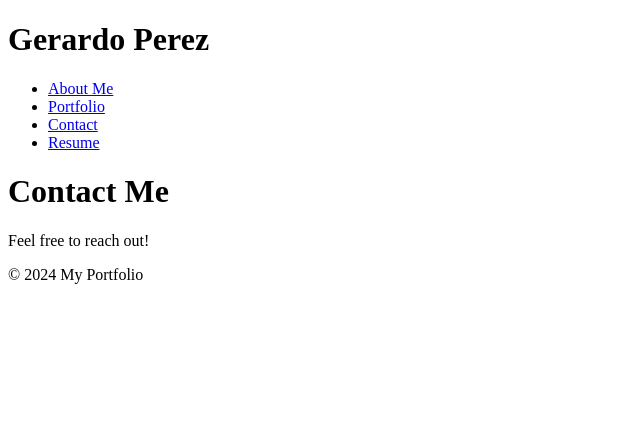
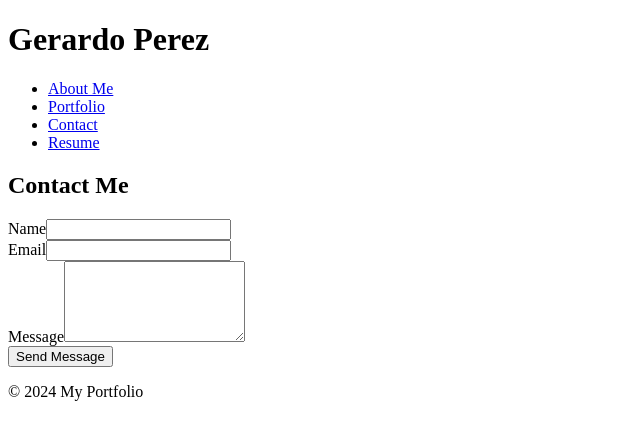
Before and after one commit to Gera1313/react-portfolio-2, a React (Vite) app: page /contact in a window 1280 px wide. Shown: the top 440 px of the page, without its empty margins (0-640 px from the left). Built offline with nearby package versions, Linux system fonts and the light colour scheme.

Commit message:
created a form in contact.jsx

```diff
--- a/src/components/contact.jsx
+++ b/src/components/contact.jsx
@@ -1,11 +1,79 @@
-import React from 'react';
+import React, { useState } from 'react';
 
 function Contact() {
+  const [formData, setFormData] = useState({
+    name: '',
+    email: '',
+    message: ''
+  });
+
+  const handleChange = (e) => {
+    setFormData({
+      ...formData,
+      [e.target.name]: e.target.value
+    });
+  };
+
+  const handleSubmit = (e) => {
+    e.preventDefault();
+    // Here you would handle form submission (e.g., send data to an email service or API)
+    console.log('Form submitted:', formData);
+    // Clear the form after submission
+    setFormData({
+      name: '',
+      email: '',
+      message: ''
+    });
+  };
+
   return (
-    <div>
-      <h1>Contact Me</h1>
-      <p>Feel free to reach out!</p>
-    </div>
+    <section className="contact-section">
+      <h2>Contact Me</h2>
+
+      <form onSubmit={handleSubmit} className="contact-form">
+        {/* Name */}
+        <div className="form-group">
+          <label htmlFor="name">Name</label>
+          <input
+            type="text"
+            id="name"
+            name="name"
+            value={formData.name}
+            onChange={handleChange}
+            required
+          />
+        </div>
+
+        {/* Email */}
+        <div className="form-group">
+          <label htmlFor="email">Email</label>
+          <input
+            type="email"
+            id="email"
+            name="email"
+            value={formData.email}
+            onChange={handleChange}
+            required
+          />
+        </div>
+
+        {/* Message */}
+        <div className="form-group">
+          <label htmlFor="message">Message</label>
+          <textarea
+            id="message"
+            name="message"
+            value={formData.message}
+            onChange={handleChange}
+            rows="5"
+            required
+          ></textarea>
+        </div>
+
+        {/* Submit Button */}
+        <button type="submit" className="submit-button">Send Message</button>
+      </form>
+    </section>
   );
 }
 
```
